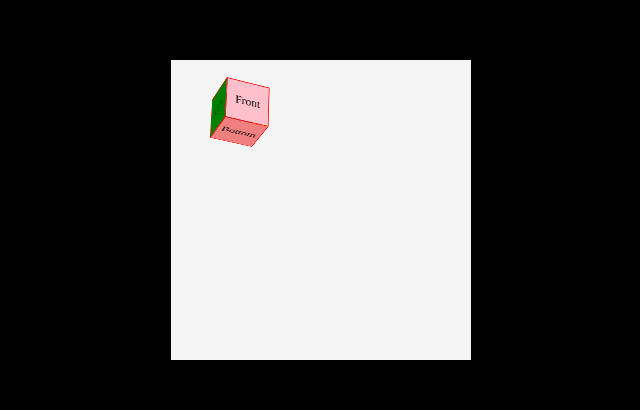
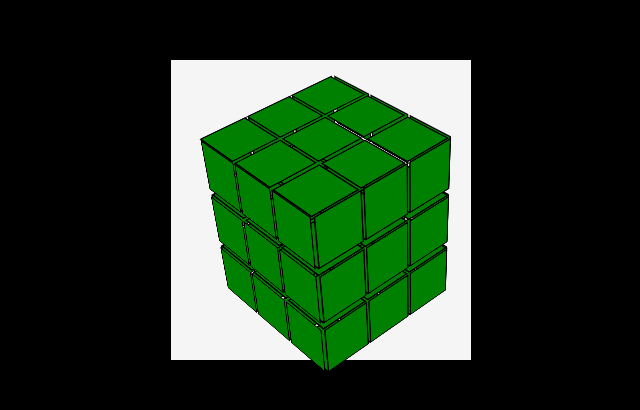
Before and after one commit to SebastianAmarie1/Personal_Website, a React (Create React App) app: page / in a window 1280 px wide. Shown: the part 190-600 px from the top of the page, without its empty margins (319-959 px from the left). Built offline with nearby package versions, Linux system fonts and the light colour scheme.

Commit message:
cube successful. now i must implement the spinning

```diff
--- a/src/Components/Cube/Single-Cube-css.css
+++ b/src/Components/Cube/Single-Cube-css.css
@@ -1,8 +1,4 @@
-:root {
 
-    --cube-size: 60px;
-    --cube-tz: calc(var(--cube-size) /2)
-}
 
 .cube {
     width: 100%;
@@ -10,21 +6,63 @@
     position: relative;
     transform-style: preserve-3d;
     transition: transform 1s;
-    transform: translateZ(-300px) rotateX(var(--x)) rotateY(var(--y)) rotateZ(var(--z));
+    transform:
+    translateX(50px) translateY(0px) translateZ(-200px)
+    rotateX(-35deg) rotateY(40deg) rotateZ(-5deg);
+}
+
+.cube-face{
+    position: absolute;
+    width: 200px;
+    height: 200px;
+}
+
+.shorter{
+    height: 70px;
+}
+
+.cube-face{
+    display: flex;
+    flex-wrap: wrap;
+    gap: 2px;
+}
+
+.cube-face-front-indv{
+    height: 32%;
+    width: 32%;
+    background-color: green;
+    border: 2px solid black;
+}
+
+.cube-face-front-indvs{
+    height: 100%;
+    width: 32%;
+    background-color: green;
+    border: 2px solid black;
 }
 
 
+/* Cube Holder Bottom */
+.cube-face-front-bottom  { transform: rotateY(0deg) translateZ(100px) translateY(180px); }
+.cube-face-right-bottom  { transform: rotateY( 90deg) translateZ(100px) translateY(180px); }
+.cube-face-back-bottom   { transform: rotateY(180deg) translateZ(100px) translateY(180px); }
+.cube-face-left-bottom   { transform: rotateY(-90deg) translateZ(100px) translateY(180px); }
+.cube-face-top-bottom    { transform: rotateX( 90deg) translateZ(-80px) ; }
+.cube-face-bottom-bottom { transform: rotateX(-90deg) translateZ(150px); }
 
-.cube-face{
-    position: absolute;
-    width: var(--cube-size);
-    height: var(--cube-size);
-    border: 1px solid red;
-}
 
-.cube-face-front  { background-color: pink; transform: rotateY(0deg) translateZ(var(--cube-tz)); }
-.cube-face-right  { background-color: yellow; transform: rotateY( 90deg) translateZ(var(--cube-tz)); }
-.cube-face-back   { background-color: gray; transform: rotateY(180deg) translateZ(var(--cube-tz)); }
-.cube-face-left   { background-color: green; transform: rotateY(-90deg) translateZ(var(--cube-tz)); }
-.cube-face-top    { background-color: lightblue; transform: rotateX( 90deg) translateZ(var(--cube-tz)); }
-.cube-face-bottom { background-color: lightcoral; transform: rotateX(-90deg) translateZ(var(--cube-tz)); }
+/* Cube Holder Center */
+.cube-face-front-center  { transform: rotateY(0deg) translateZ(100px) translateY(100px); }
+.cube-face-right-center  { transform: rotateY( 90deg) translateZ(100px) translateY(100px); }
+.cube-face-back-center  { transform: rotateY(180deg) translateZ(100px) translateY(100px); }
+.cube-face-left-center   { transform: rotateY(-90deg) translateZ(100px) translateY(100px); }
+.cube-face-top-center   {  transform: rotateX( 90deg) translateZ(0px) ; }
+.cube-face-bottom-center { transform: rotateX(-90deg) translateZ(70px); }
+
+/* Cube Holder Top */
+.cube-face-front-top  { transform: rotateY(0deg) translateZ(100px) translateY(20px); }
+.cube-face-right-top  { transform: rotateY( 90deg) translateZ(100px) translateY(20px); }
+.cube-face-back-top  { transform: rotateY(180deg) translateZ(100px) translateY(20px); }
+.cube-face-left-top   { transform: rotateY(-90deg) translateZ(100px) translateY(20px); }
+.cube-face-top-top   { transform: rotateX( 90deg) translateZ(80px) ; }
+.cube-face-bottom-top { transform: rotateX(-90deg) translateZ(-10px); }
--- a/src/Components/Cube/Single-Cube.jsx
+++ b/src/Components/Cube/Single-Cube.jsx
@@ -2,23 +2,147 @@ import React from "react";
 
 import "./Single-Cube-css.css"
 
-function SingleCube({ X,Y,Z }) {
-
-  const style = {
-    '--x': X + 'deg',
-    '--y': Y + 'deg',
-    '--z': Z + 'deg',
-  }
+function SingleCube() {
 
   return (
-    <div style={style}className="cube">
-        <div className="cube-face cube-face-front fcc">Front</div>
-        <div className="cube-face cube-face-back fcc">Back</div>
-        <div className="cube-face cube-face-right fcc">Right</div>
-        <div className="cube-face cube-face-left fcc">Left</div>
-        <div className="cube-face cube-face-top fcc">Top</div>
-        <div className="cube-face cube-face-bottom fcc">Bottom</div>
-    </div>
+    <>
+      {/*Bottom holder cube*/}
+      <div style={{'--x': -25 + 'deg', '--y': 25 + 'deg','--z': 0 + 'deg'}}className="cube">
+
+          {/* Bottom Holder Cube*/}
+          <div className="cube-face cube-face-front-bottom shorter fcc">
+            <div className="cube-face-front-indvs"></div>
+            <div className="cube-face-front-indvs"></div>
+            <div className="cube-face-front-indvs"></div>
+          </div>
+          <div className="cube-face cube-face-back-bottom shorter fcc">
+            <div className="cube-face-front-indvs"></div>
+            <div className="cube-face-front-indvs"></div>
+            <div className="cube-face-front-indvs"></div>
+          </div>
+          <div className="cube-face cube-face-right-bottom shorter fcc">
+            <div className="cube-face-front-indvs"></div>
+            <div className="cube-face-front-indvs"></div>
+            <div className="cube-face-front-indvs"></div>
+          </div>
+          <div className="cube-face cube-face-left-bottom shorter fcc">
+            <div className="cube-face-front-indvs"></div>
+            <div className="cube-face-front-indvs"></div>
+            <div className="cube-face-front-indvs"></div>
+          </div>
+          <div className="cube-face cube-face-top-bottom fcc">
+            <div className="cube-face-front-indv"></div>
+            <div className="cube-face-front-indv"></div>
+            <div className="cube-face-front-indv"></div>
+            <div className="cube-face-front-indv"></div>
+            <div className="cube-face-front-indv"></div>
+            <div className="cube-face-front-indv"></div>
+            <div className="cube-face-front-indv"></div>
+            <div className="cube-face-front-indv"></div>
+            <div className="cube-face-front-indv"></div>
+          </div>
+          <div className="cube-face cube-face-bottom-bottom fcc">
+            <div className="cube-face-front-indv"></div>
+            <div className="cube-face-front-indv"></div>
+            <div className="cube-face-front-indv"></div>
+            <div className="cube-face-front-indv"></div>
+            <div className="cube-face-front-indv"></div>
+            <div className="cube-face-front-indv"></div>
+            <div className="cube-face-front-indv"></div>
+            <div className="cube-face-front-indv"></div>
+            <div className="cube-face-front-indv"></div>
+          </div>
+
+          {/* Center Holder Cube*/}
+          <div className="cube-face cube-face-front-center shorter fcc">
+            <div className="cube-face-front-indvs"></div>
+            <div className="cube-face-front-indvs"></div>
+            <div className="cube-face-front-indvs"></div>
+          </div>
+          <div className="cube-face cube-face-back-center shorter fcc">
+            <div className="cube-face-front-indvs"></div>
+            <div className="cube-face-front-indvs"></div>
+            <div className="cube-face-front-indvs"></div>
+          </div>
+          <div className="cube-face cube-face-right-center shorter fcc">
+            <div className="cube-face-front-indvs"></div>
+            <div className="cube-face-front-indvs"></div>
+            <div className="cube-face-front-indvs"></div>
+          </div>
+          <div className="cube-face cube-face-left-center shorter fcc">
+            <div className="cube-face-front-indvs"></div>
+            <div className="cube-face-front-indvs"></div>
+            <div className="cube-face-front-indvs"></div>
+          </div>
+          <div className="cube-face cube-face-top-center fcc">
+            <div className="cube-face-front-indv"></div>
+            <div className="cube-face-front-indv"></div>
+            <div className="cube-face-front-indv"></div>
+            <div className="cube-face-front-indv"></div>
+            <div className="cube-face-front-indv"></div>
+            <div className="cube-face-front-indv"></div>
+            <div className="cube-face-front-indv"></div>
+            <div className="cube-face-front-indv"></div>
+            <div className="cube-face-front-indv"></div>
+          </div>
+          <div className="cube-face cube-face-bottom-center fcc">
+            <div className="cube-face-front-indv"></div>
+            <div className="cube-face-front-indv"></div>
+            <div className="cube-face-front-indv"></div>
+            <div className="cube-face-front-indv"></div>
+            <div className="cube-face-front-indv"></div>
+            <div className="cube-face-front-indv"></div>
+            <div className="cube-face-front-indv"></div>
+            <div className="cube-face-front-indv"></div>
+            <div className="cube-face-front-indv"></div>
+          </div>
+
+          {/* Top Holder Cube*/}
+          <div className="cube-face cube-face-front-top shorter fcc">
+            <div className="cube-face-front-indvs"></div>
+            <div className="cube-face-front-indvs"></div>
+            <div className="cube-face-front-indvs"></div>
+          </div>
+          <div className="cube-face cube-face-back-top shorter fcc">
+            <div className="cube-face-front-indvs"></div>
+            <div className="cube-face-front-indvs"></div>
+            <div className="cube-face-front-indvs"></div>
+          </div>
+          <div className="cube-face cube-face-right-top shorter fcc">
+            <div className="cube-face-front-indvs"></div>
+            <div className="cube-face-front-indvs"></div>
+            <div className="cube-face-front-indvs"></div>
+          </div>
+          <div className="cube-face cube-face-left-top shorter fcc">
+            <div className="cube-face-front-indvs"></div>
+            <div className="cube-face-front-indvs"></div>
+            <div className="cube-face-front-indvs"></div>
+          </div>
+          <div className="cube-face cube-face-top-top">
+            <div className="cube-face-front-indv"></div>
+            <div className="cube-face-front-indv"></div>
+            <div className="cube-face-front-indv"></div>
+            <div className="cube-face-front-indv"></div>
+            <div className="cube-face-front-indv"></div>
+            <div className="cube-face-front-indv"></div>
+            <div className="cube-face-front-indv"></div>
+            <div className="cube-face-front-indv"></div>
+            <div className="cube-face-front-indv"></div>
+          </div>
+          <div className="cube-face cube-face-bottom-top fcc">
+            <div className="cube-face-front-indv"></div>
+            <div className="cube-face-front-indv"></div>
+            <div className="cube-face-front-indv"></div>
+            <div className="cube-face-front-indv"></div>
+            <div className="cube-face-front-indv"></div>
+            <div className="cube-face-front-indv"></div>
+            <div className="cube-face-front-indv"></div>
+            <div className="cube-face-front-indv"></div>
+            <div className="cube-face-front-indv"></div>
+          </div>
+
+      </div>
+    </>
   );
 }
 
--- a/src/Pages/Landing_Page/Landing-css.css
+++ b/src/Pages/Landing_Page/Landing-css.css
@@ -17,5 +17,5 @@
     height: 300px;
     width: 300px;
     background-color: whitesmoke;
-    perspective: 900px;
+    perspective: 850px;
 }
--- a/src/Pages/Landing_Page/Landing.jsx
+++ b/src/Pages/Landing_Page/Landing.jsx
@@ -12,7 +12,7 @@ function App() {
 
 
       <div className="landing-cube">
-        <SingleCube X={25} Y={25} Z={0}/>
+        <SingleCube />
 
       </div>
     </div>
```
